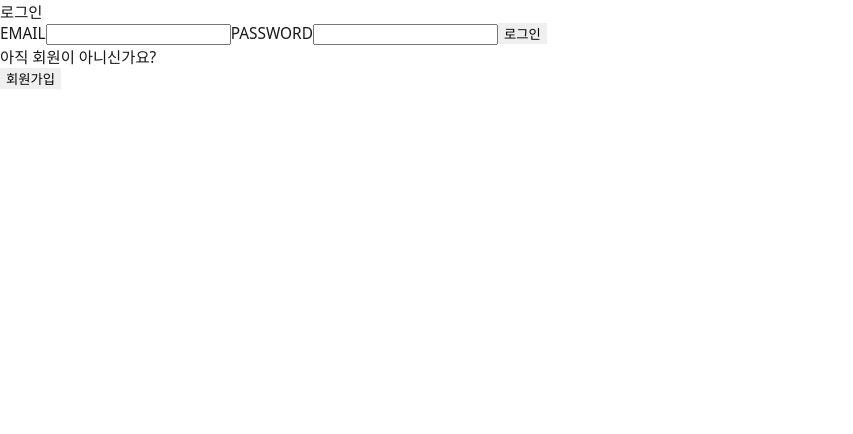
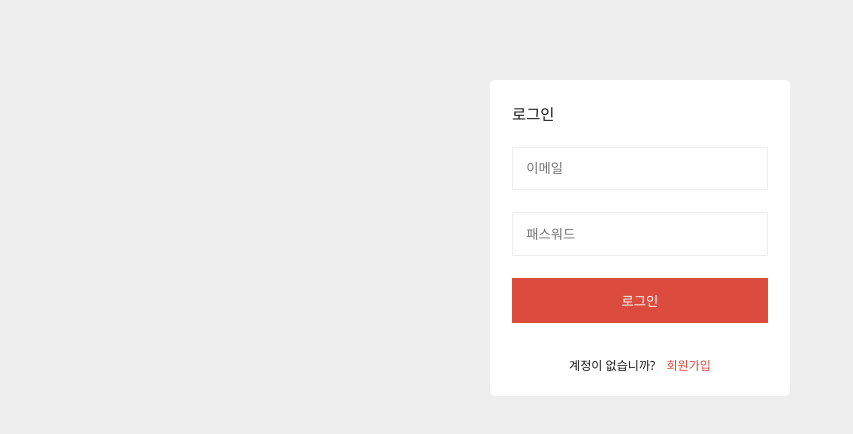
Before and after one commit to tinytinystone/react-todo, a React (Create React App) app: page /login in a window 1280 px wide. Shown: the top 434 px of the page, without its empty margins (0-853 px from the left). Built offline with nearby package versions, Linux system fonts and the light colour scheme.

Commit message:
로그인과 회원가입에 쓰이는 컴포넌트 별도 분리

```diff
--- a/src/components/LoginFormView.js
+++ b/src/components/LoginFormView.js
@@ -1,64 +1,23 @@
 import React, { Component } from 'react';
-import { Redirect, Link } from 'react-router-dom';
+import { Link } from 'react-router-dom';
+
+import UserFormView from './UserFormView';
+
+import s from './LoginFormView.module.scss';
 
 export default class LoginFormView extends Component {
-  constructor(props) {
-    super(props);
-    this.state = {
-      loginSuccess: false,
-    };
-  }
-  handleSubmit = async e => {
-    e.preventDefault();
-    const email = e.target.elements.email.value;
-    const password = e.target.elements.password.value;
-    try {
-      await this.props.login(email, password);
-      this.setState({
-        loginSuccess: true,
-      });
-    } catch (error) {
-      alert('오류가 발생했습니다. 다시 시도해 보세요.');
-    }
-  };
   render() {
-    const { loginSuccess } = this.state;
-    if (loginSuccess) {
-      alert('로그인에 성공했습니다.');
-      return <Redirect to="/" />;
-    }
     return (
-      <>
-        <h2>로그인</h2>
-        {/*
-          AFTER REVIEW:
-          `this가 고정된 함수`가 넘어가기만 하면 되므로,
-          e 삭제
-        */}
-        <form onSubmit={this.handleSubmit}>
-          {/*
-            AFTER REVIEW:
-            htmlFor는 id와 연결됨.
-            label과 input을 연결하는 방법으로,
-            label 태그 내에 input 태그를 넣는 방법 채택
-          */}
-          <label>
-            EMAIL
-            <input type="text" name="email" />
-          </label>
-          <label>
-            PASSWORD
-            <input type="password" name="password" />
-          </label>
-          <button>로그인</button>
-        </form>
-        <div>
-          <p>아직 회원이 아니신가요?</p>
-          <Link to="/register">
-            <button>회원가입</button>
-          </Link>
+      <UserFormView func={this.props.login} buttonState="로그인">
+        <div className={s.help}>
+          <p>
+            계정이 없습니까?
+            <Link to="/register">
+              <span className={s.linkToRegister}>회원가입</span>
+            </Link>
+          </p>
         </div>
-      </>
+      </UserFormView>
     );
   }
 }
--- /dev/null
+++ b/src/components/LoginFormView.module.scss
@@ -0,0 +1,10 @@
+.help {
+  margin-top: 3rem;
+  text-align: center;
+  font-size: 1.1rem;
+}
+.linkToRegister {
+  color: #db4c3e;
+  text-decoration: none;
+  margin-left: 1rem;
+}
--- /dev/null
+++ b/src/components/UserFormView.js
@@ -0,0 +1,62 @@
+import React, { Component } from 'react';
+import { Redirect, Link } from 'react-router-dom';
+
+import s from './UserFormView.module.scss';
+
+export default class UserFormView extends Component {
+  constructor(props) {
+    super(props);
+    this.state = {
+      success: false,
+    };
+  }
+  handleSubmit = async (e, func) => {
+    e.preventDefault();
+    const email = e.target.elements.email.value;
+    const password = e.target.elements.password.value;
+    try {
+      await func(email, password);
+      this.setState({ success: true });
+    } catch (error) {
+      alert('오류가 발생했습니다. 다시 시도해 보세요.');
+    }
+  };
+  render() {
+    const { success } = this.state;
+    if (success) {
+      alert('성공!');
+      return <Redirect to="/app" />;
+    }
+    return (
+      <div className={s.wrapper}>
+        <div className={s.loginBox}>
+          <h2>{this.props.buttonState}</h2>
+          <form onSubmit={e => this.handleSubmit(e, this.props.func)}>
+            <label htmlFor="emailForLogin" className={s.hidden}>
+              EMAIL
+            </label>
+            <input
+              type="text"
+              id="emailForLogin"
+              name="email"
+              placeholder="이메일"
+              className={s.input}
+            />
+            <label htmlFor="passwordForLogin" className={s.hidden}>
+              PASSWORD
+            </label>
+            <input
+              type="password"
+              id="passwordForLogin"
+              name="password"
+              placeholder="패스워드"
+              className={s.input}
+            />
+            <button className={s.loginButton}>{this.props.buttonState}</button>
+          </form>
+          <div className={s.help}>{this.props.children}</div>
+        </div>
+      </div>
+    );
+  }
+}
--- /dev/null
+++ b/src/components/UserFormView.module.scss
@@ -0,0 +1,34 @@
+.wrapper {
+  background-color: #eee;
+  width: 100vw;
+  height: 100vh;
+}
+
+.loginBox {
+  padding: 2rem;
+  background-color: #fff;
+  width: 300px;
+  position: absolute;
+  top: 10%;
+  left: 50%;
+  transform: translateX(-50%);
+  border-radius: 5px;
+}
+.hidden {
+  display: none;
+}
+.input {
+  display: block;
+  margin: 2rem 0;
+  width: 100%;
+  border: 1px solid #eee;
+  padding: 1.2rem;
+}
+.loginButton {
+  display: block;
+  margin: 2rem 0;
+  width: 100%;
+  background-color: #db4c3e;
+  color: #fff;
+  padding: 1.2rem;
+}
--- a/src/containers/Register.js
+++ b/src/containers/Register.js
@@ -1,29 +1,16 @@
 import React, { Component } from 'react';
 import { withUser } from '../contexts/UserContext';
-import { Redirect } from 'react-router';
+import { Redirect, Link } from 'react-router-dom';
+import UserFormView from '../components/UserFormView';
+import s from '../components/LoginFormView.module.scss';
 
 class Register extends Component {
   constructor(props) {
     super(props);
-
     this.state = {
       registerSuccess: false,
     };
   }
-
-  handleRegister = async e => {
-    e.preventDefault();
-    const email = e.target.elements.email.value;
-    const password = e.target.elements.password.value;
-    try {
-      await this.props.register(email, password);
-      this.setState({
-        registerSuccess: true,
-      });
-    } catch (error) {
-      alert('오류가 발생했습니다. 다시 시도해 보세요.');
-    }
-  };
   render() {
     const { registerSuccess } = this.state;
     if (registerSuccess) {
@@ -31,18 +18,16 @@ class Register extends Component {
       return <Redirect to="/" />;
     }
     return (
-      <React.Fragment>
-        <h2>회원가입</h2>
-        <form onSubmit={this.handleRegister}>
-          <label htmlFor="email">
-            EMAIL <input type="text" name="email" />
-          </label>
-          <label htmlFor="password">
-            PASSWORD <input type="password" name="password" />
-          </label>
-          <button>회원가입</button>
-        </form>
-      </React.Fragment>
+      <UserFormView func={this.props.register} buttonState="회원가입">
+        <div className={s.help}>
+          <p>
+            계정이 있습니까?
+            <Link to="/login">
+              <span className={s.linkToRegister}>로그인</span>
+            </Link>
+          </p>
+        </div>
+      </UserFormView>
     );
   }
 }
```
